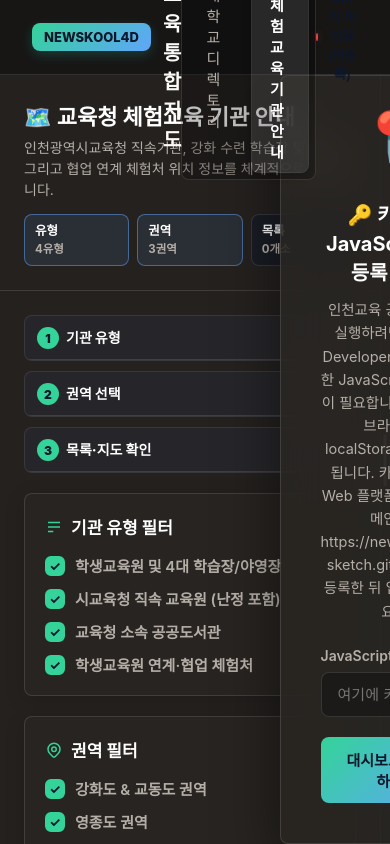
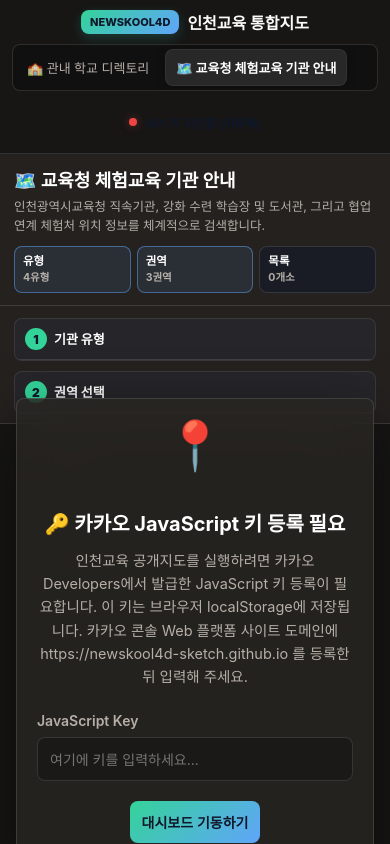
Before and after one commit to newskool4d-sketch/newskool4d.github.io, a plain HTML site: page infrastructure.html in a window 390 px wide. Drawn offline with Linux system fonts and the light colour scheme; a web font is replaced by a local one.

Commit message:
Optimize public map mobile layout

```diff
--- a/shared.css
+++ b/shared.css
@@ -28,6 +28,7 @@
   background-color: var(--bg-main);
   color: var(--text-main);
   height: 100vh;
+  height: 100dvh;
   overflow: hidden;
   display: flex;
   flex-direction: column;
@@ -149,12 +150,15 @@
   flex: 1;
   display: flex;
   height: calc(100vh - 75px);
+  height: calc(100dvh - 75px);
+  min-height: 0;
   overflow: hidden;
 }
 
 /* Sidebar Styling (Comfortable 420px Width) */
 .sidebar {
   width: 420px;
+  flex-shrink: 0;
   background-color: var(--bg-sidebar);
   border-right: 1px solid var(--border-color);
   display: flex;
@@ -236,7 +240,7 @@
   font-weight: 600;
 }
 
-input[type="text"], select, textarea {
+input[type="text"], input[type="search"], select, textarea {
   width: 100%;
   background: rgba(24, 23, 22, 0.72);
   border: 1px solid var(--border-color);
@@ -249,7 +253,7 @@
   transition: all 0.2s ease;
 }
 
-input[type="text"]:focus, select:focus, textarea:focus {
+input[type="text"]:focus, input[type="search"]:focus, select:focus, textarea:focus {
   border-color: var(--teal-light);
   box-shadow: 0 0 8px rgba(45, 212, 191, 0.2);
 }
@@ -351,6 +355,7 @@
 /* Map Area Layout */
 .map-viewport {
   flex: 1;
+  min-width: 0;
   position: relative;
   background-color: #151412;
 }
@@ -764,3 +769,243 @@
   font-size: 12px;
   white-space: nowrap;
 }
+
+@media (max-width: 860px) {
+  .gnb-header {
+    height: auto;
+    min-height: 0;
+    padding: 10px 12px;
+    align-items: stretch;
+    flex-direction: column;
+    gap: 10px;
+  }
+
+  .gnb-logo {
+    min-width: 0;
+    justify-content: center;
+    gap: 8px;
+  }
+
+  .gnb-badge {
+    padding: 5px 9px;
+    font-size: 11px;
+  }
+
+  .gnb-title {
+    font-size: 17px;
+  }
+
+  .gnb-nav {
+    width: 100%;
+    overflow-x: auto;
+    gap: 6px;
+    padding: 4px;
+    scrollbar-width: none;
+  }
+
+  .gnb-nav::-webkit-scrollbar {
+    display: none;
+  }
+
+  .gnb-tab {
+    flex: 0 0 auto;
+    padding: 8px 10px;
+    font-size: 13px;
+    white-space: nowrap;
+  }
+
+  .gnb-key-info {
+    width: 100%;
+    justify-content: center;
+  }
+
+  .gnb-status-badge {
+    width: 100%;
+    max-width: 360px;
+    justify-content: center;
+    padding: 7px 10px;
+    font-size: 12px;
+  }
+
+  .app-main {
+    height: auto;
+    min-height: 0;
+    flex: 1 1 auto;
+    flex-direction: column;
+  }
+
+  .sidebar {
+    width: 100% !important;
+    height: auto;
+    min-height: 220px;
+    max-height: 40dvh;
+    flex: 0 0 clamp(220px, 40dvh, 300px);
+    border-right: 0;
+    border-bottom: 1px solid var(--border-color);
+  }
+
+  .sidebar-header {
+    padding: 14px 16px;
+  }
+
+  .sidebar-title {
+    font-size: 18px;
+  }
+
+  .sidebar-subtitle {
+    font-size: 12.5px;
+  }
+
+  .sidebar-content {
+    padding: 14px 16px 18px;
+    gap: 14px;
+  }
+
+  .card {
+    padding: 14px;
+  }
+
+  .card:hover {
+    transform: none;
+  }
+
+  .card-title {
+    font-size: 15px;
+    margin-bottom: 12px;
+  }
+
+  input[type="text"], input[type="search"], select, textarea {
+    min-height: 44px;
+    padding: 10px 12px;
+    font-size: 14px;
+  }
+
+  button {
+    min-height: 42px;
+    padding: 10px 12px;
+    font-size: 14px;
+  }
+
+  .checkbox-container {
+    align-items: flex-start;
+    font-size: 14px;
+  }
+
+  .custom-checkbox {
+    flex: 0 0 auto;
+  }
+
+  .workflow-status {
+    gap: 6px;
+    margin-top: 10px;
+  }
+
+  .workflow-status-chip {
+    min-height: 38px;
+    padding: 7px 8px;
+    font-size: 10.5px;
+  }
+
+  .workflow-status-chip strong {
+    font-size: 11.5px;
+  }
+
+  .workflow-step-head {
+    min-height: 40px;
+    padding: 9px 10px;
+    font-size: 13px;
+  }
+
+  .workflow-step-body {
+    padding: 10px;
+  }
+
+  .workflow-actions button,
+  .workflow-actions .workflow-action {
+    flex-basis: calc(50% - 4px);
+    min-height: 38px;
+  }
+
+  .sidebar-resizer {
+    display: none;
+  }
+
+  .map-viewport {
+    flex: 1 1 auto;
+    min-height: 180px;
+  }
+
+  .map-toolbar {
+    top: 10px;
+    left: 10px;
+    width: calc(100% - 20px);
+    min-height: 0;
+    padding: 8px 9px;
+    gap: 8px;
+  }
+
+  .map-toolbar strong {
+    font-size: 13px;
+  }
+
+  .map-toolbar span {
+    font-size: 11px;
+  }
+
+  .map-toolbar button {
+    min-height: 34px;
+    padding: 7px 9px;
+    font-size: 11.5px;
+  }
+
+  .map-popup {
+    width: min(320px, calc(100vw - 32px));
+    padding: 14px 16px;
+  }
+
+  .map-loader-card {
+    width: calc(100% - 32px);
+    max-width: 420px;
+    padding: 26px 20px;
+  }
+
+  .key-modal {
+    align-items: flex-start;
+    padding: 24px 16px;
+    overflow-y: auto;
+  }
+
+  .key-modal-content {
+    width: 100%;
+    max-width: 450px;
+    padding: 24px 18px;
+  }
+}
+
+@media (max-width: 520px) {
+  .gnb-title {
+    font-size: 16px;
+  }
+
+  .sidebar {
+    flex-basis: clamp(210px, 38dvh, 270px);
+    max-height: 38dvh;
+  }
+
+  .sidebar-header {
+    padding: 12px 14px;
+  }
+
+  .sidebar-content {
+    padding: 12px 14px 16px;
+  }
+
+  .workflow-actions button,
+  .workflow-actions .workflow-action {
+    flex-basis: 100%;
+  }
+
+  .map-toolbar {
+    align-items: flex-start;
+  }
+}
```
